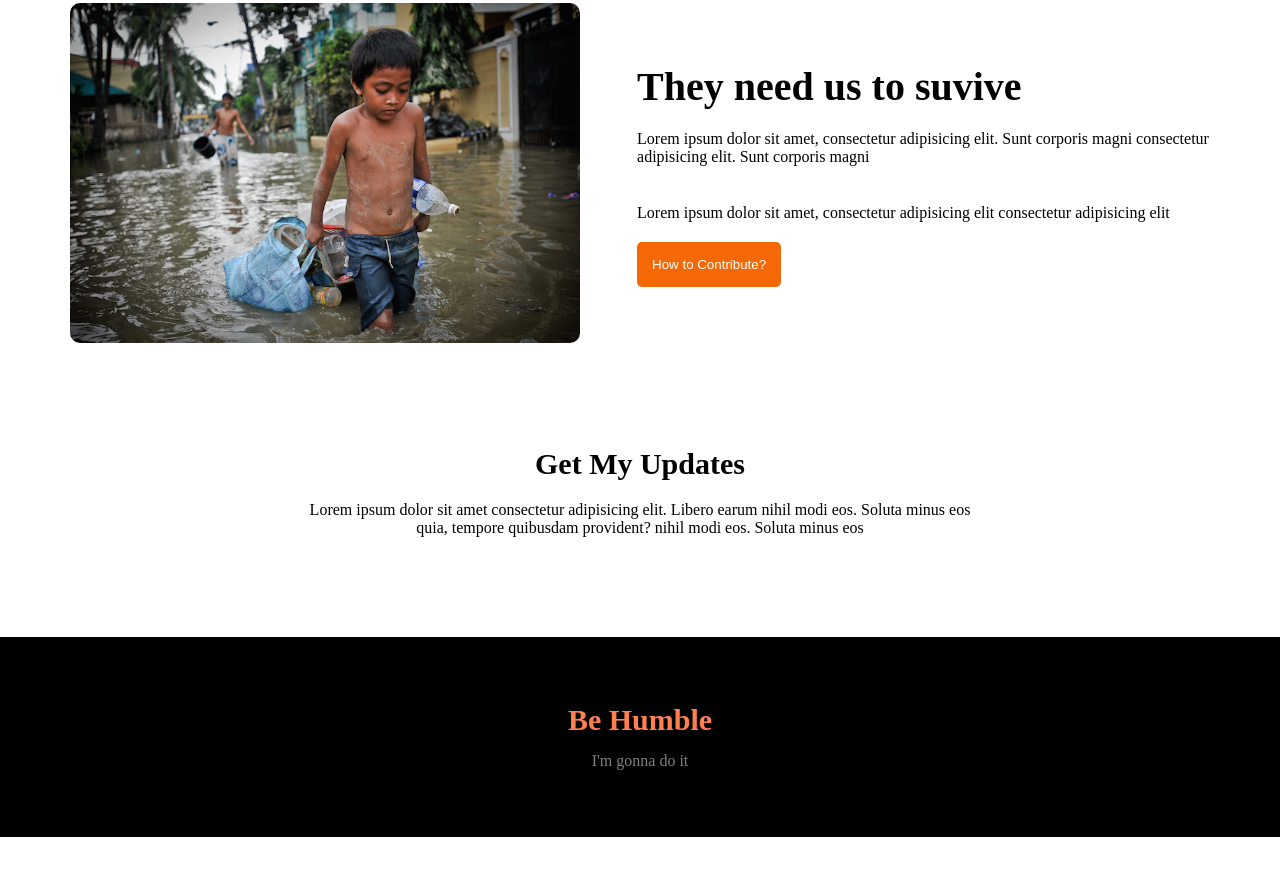
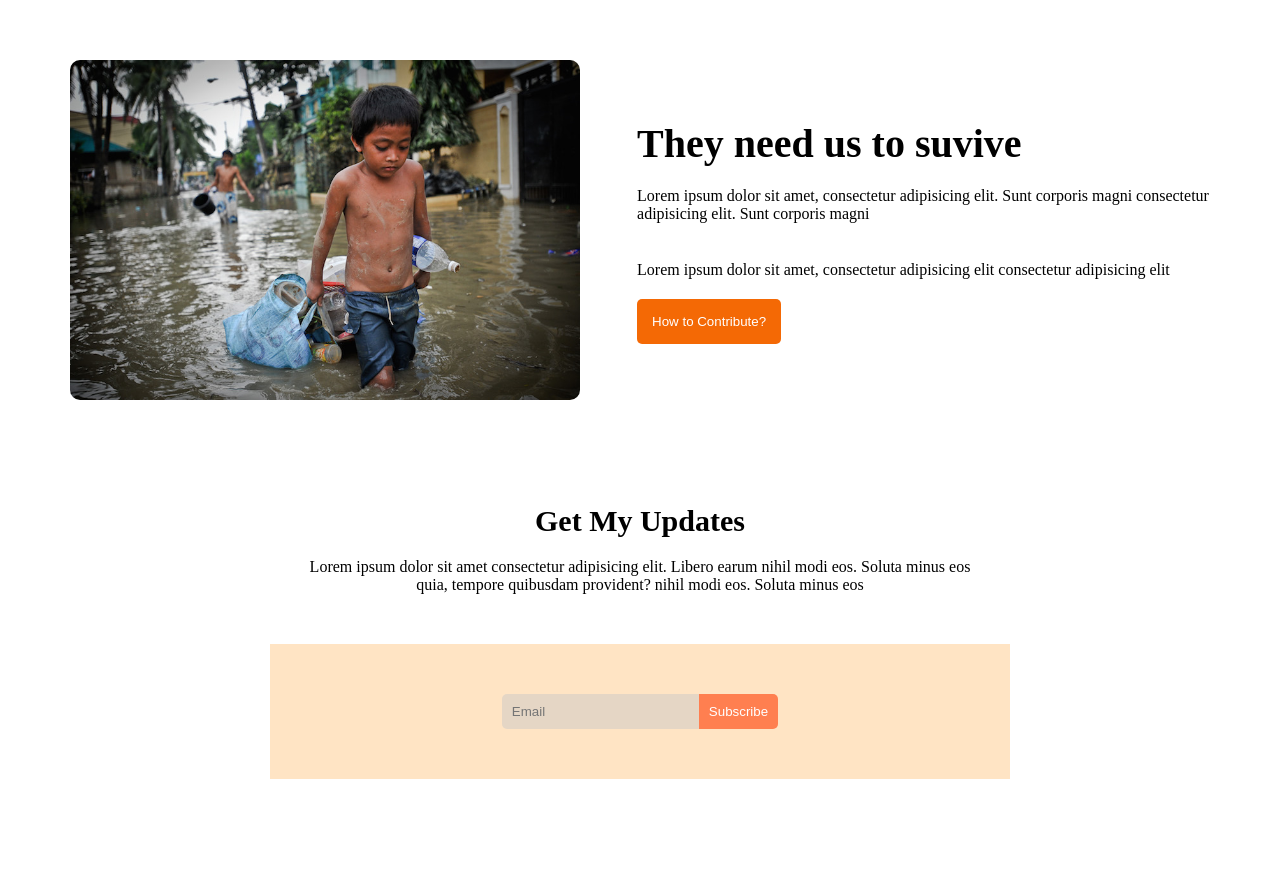
Before and after one commit to HmSani6699/donate-web, a plain HTML site: page index.htm in a window 1280 px wide. Shown: the part 1928-2797 px from the top of the page. Before the commit the page ends 2765 px from the top, so only its background shows below. Drawn offline with Linux system fonts and the light colour scheme.

Commit message:
update banner images

```diff
--- a/css/style.css
+++ b/css/style.css
@@ -15,7 +15,8 @@ main {
 .header {
     background-image: url(../images/donation5.jpg);
     background-repeat: no-repeat;
-
+    background-size: cover;
+    height: 500px;
 }
 
 .banner-section {
@@ -179,8 +180,30 @@ hr {
     text-align: center;
 }
 
-.input-part {
-    border: 1px solid;
+.form-part {
+    display: flex;
+    align-items: center;
+    justify-content: center;
+    background-color: bisque;
+    margin: 50px 200px;
+    padding: 50px;
+}
+
+.input-email {
+    border: none;
+    padding: 10px;
+    background-color: rgba(200, 199, 199, 0.473);
+    border-top-left-radius: 5px;
+    border-bottom-left-radius: 5px;
+}
+
+.subcribe-btn {
+    border: none;
+    padding: 10px;
+    border-top-right-radius: 5px;
+    border-bottom-right-radius: 5px;
+    background-color: coral;
+    color: white;
 }
 
 /* footer section style */
--- a/index.htm
+++ b/index.htm
@@ -198,6 +198,14 @@
                 quia, tempore quibusdam provident?
                 nihil modi eos. Soluta minus eos
             </p>
+            <form class="form-part">
+                <input type="text"
+                    placeholder="Email"
+                    class="input-email">
+                <input type="button"
+                    value="Subscribe"
+                    class="subcribe-btn">
+            </form>
         </section>
     </main>
     <footer>
```
